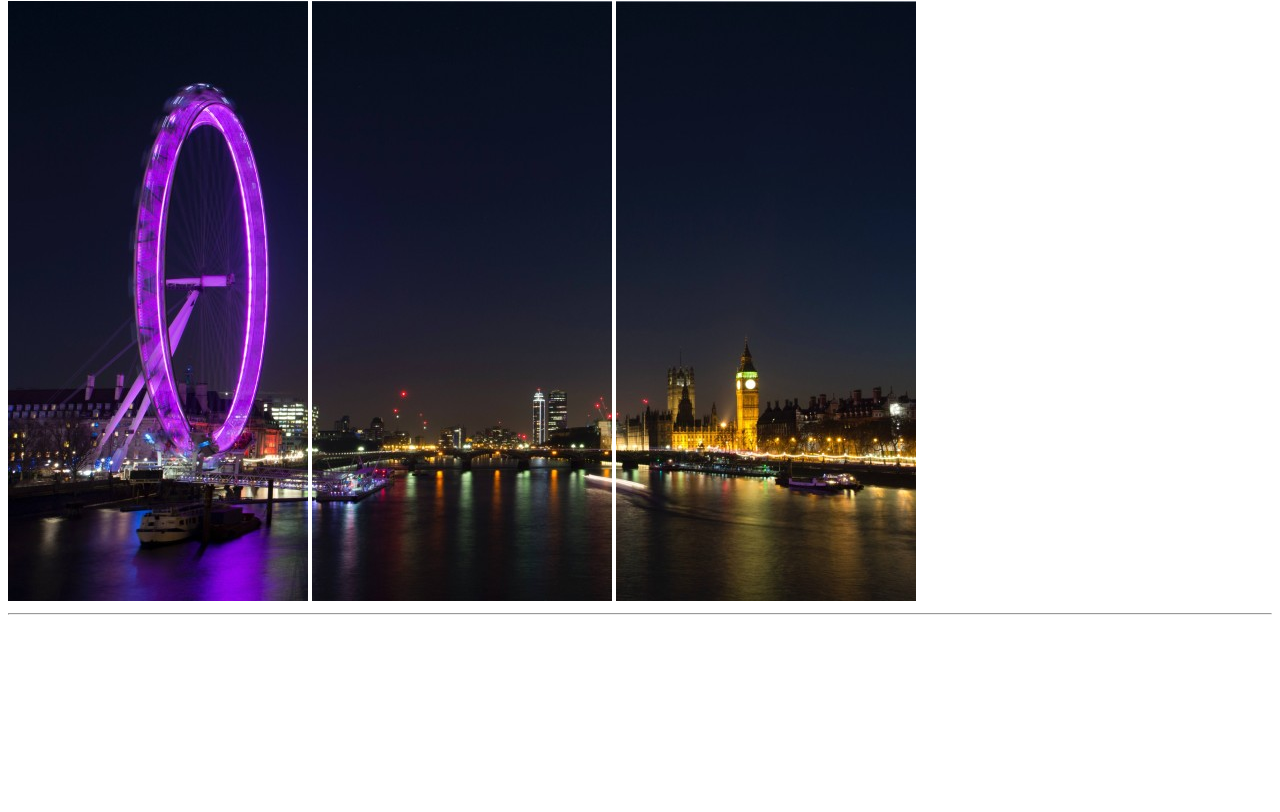
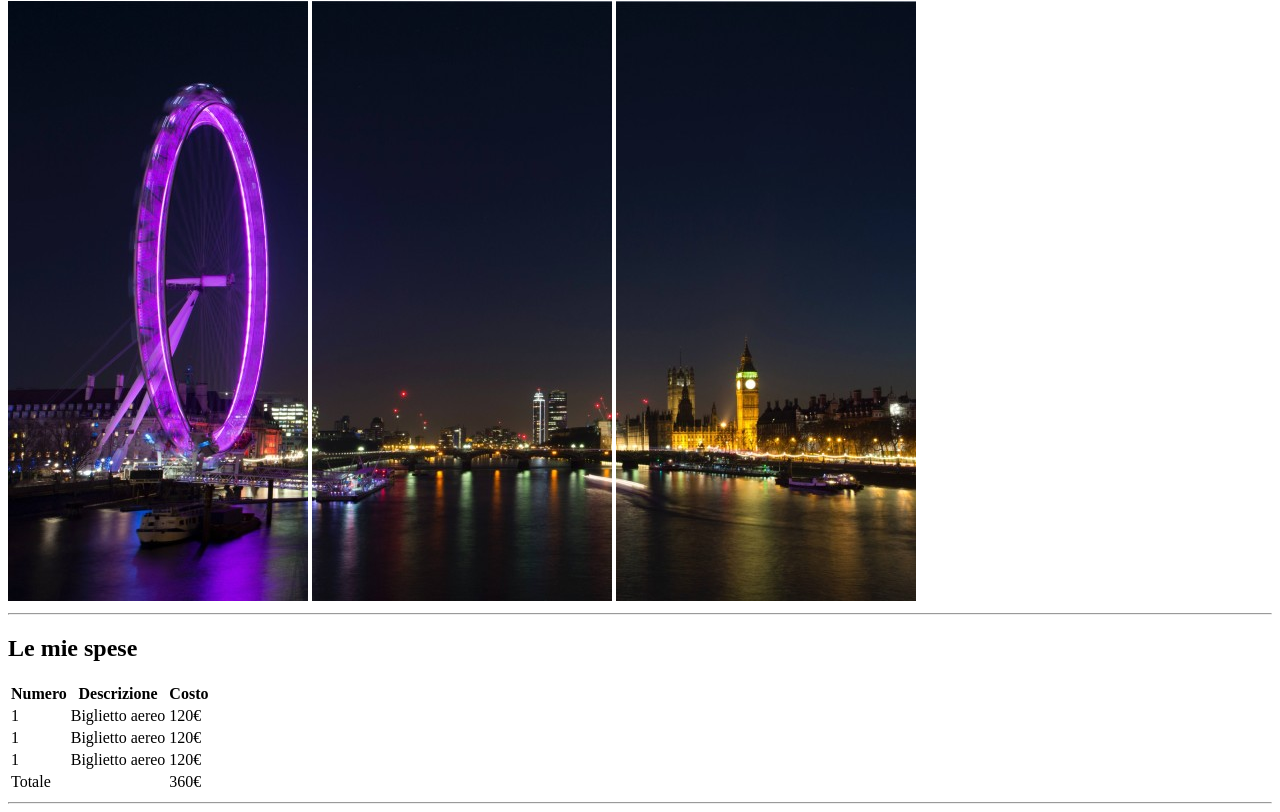
Before and after one commit to IvanRizzo28/html-london-trip, a plain HTML site: page index.html in a window 1280 px wide. Shown: the part 79-891 px from the top of the page. Before the commit the page ends 800 px from the top, so only its background shows below. Drawn offline with Linux system fonts and the light colour scheme.

Commit message:
Creazione del main e della prima sezione

```diff
--- a/index.html
+++ b/index.html
@@ -7,6 +7,7 @@
     <title>Il mio viaggio a Londra</title>
 </head>
 <body>
+
     <!--  --------------- header del sito -------------------   -->
     <header>
         <h1>Il mio viaggio a Londra</h1>
@@ -16,5 +17,53 @@
         <hr>
     </header>
     <!--  --------------- /header del sito -------------------   -->
+
+    <!--  --------------- Main del sito -------------------   -->
+    <main>
+
+        <!-- Sezione le mie spese-->
+        <section>
+            <h2>Le mie spese</h2>
+            <table>
+                <thead>
+                    <tr>
+                        <th>Numero</th>
+                        <th>Descrizione</th>
+                        <th>Costo</th>
+                    </tr>
+                </thead>
+                <tbody>
+                    <tr>
+                        <td>1</td>
+                        <td>Biglietto aereo</td>
+                        <td>120€</td>
+                    </tr>
+                    <tr>
+                        <td>1</td>
+                        <td>Biglietto aereo</td>
+                        <td>120€</td>
+                    </tr>
+                    <tr>
+                        <td>1</td>
+                        <td>Biglietto aereo</td>
+                        <td>120€</td>
+                    </tr>
+                </tbody>
+                <tfoot>
+                    <tr>
+                        <td colspan="2">Totale</td>
+                        <td>360€</td>
+                    </tr>
+                </tfoot>
+            </table>
+            <hr>
+        </section>
+        <!-- /Sezione le mie spese-->
+
+
+
+    </main>
+    <!--  --------------- /Main del sito -------------------   -->
+
 </body>
 </html>
```
